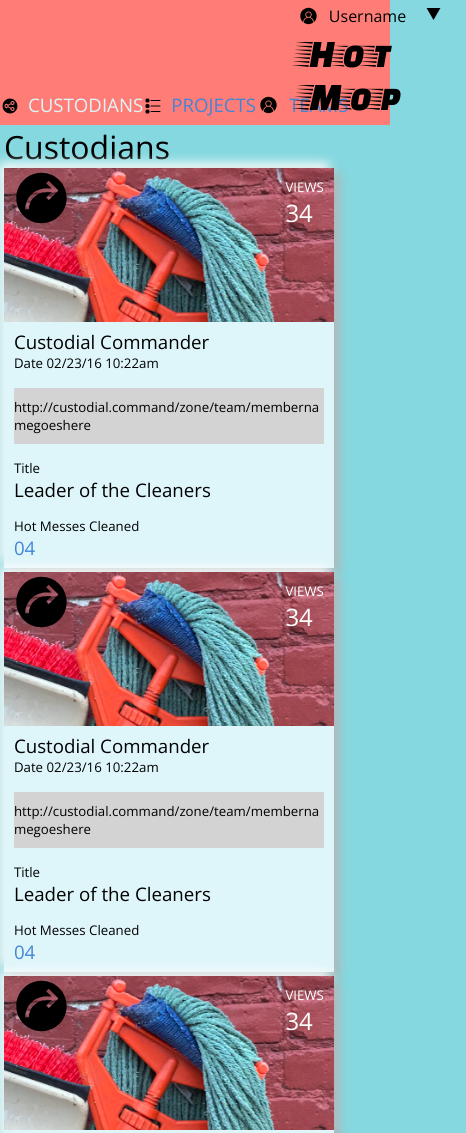
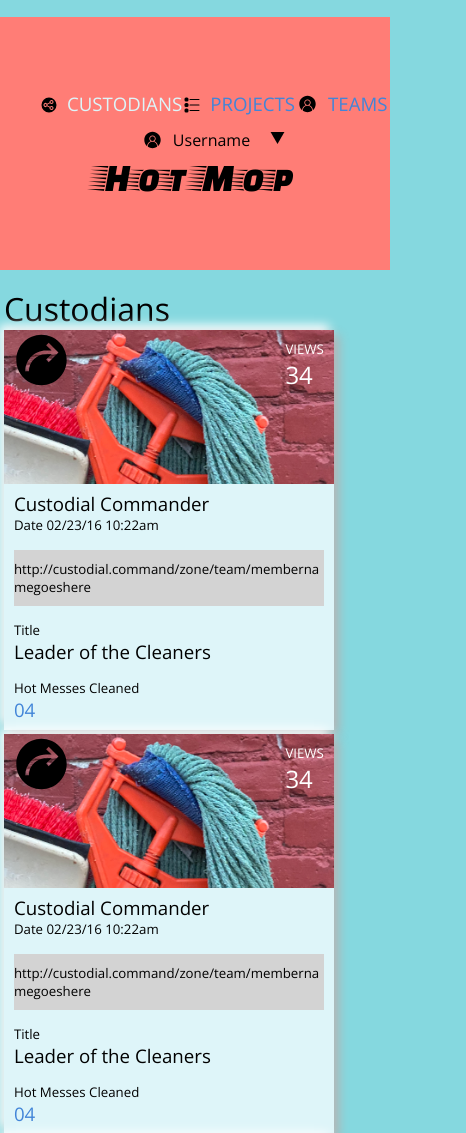
Before and after one commit to justincanthony/static-comp-challenge, a website: page index.html in a window 390 px wide. Shown: the top 1133 px of the page, 466 px wide, since content can reach past the window. Drawn offline with nearby package versions, Linux system fonts and the light colour scheme.

Commit message:
Create media query

```diff
--- a/styles.css
+++ b/styles.css
@@ -48,7 +48,6 @@ header {
 }
 
 nav {
-
   width: 50%;
   color: rgb(66,133,216);
 }
@@ -174,7 +173,7 @@ main {
   flex-direction: row;
   justify-content: space-between;
   background-image: url("./assets/D8EFC4FD-E753-4003-AA08-CFE5B7962A63_1_105_c.jpeg");
-  background-size: 330px ;
+  background-size: 330px;
 }
 
 .card-header-text {
@@ -201,27 +200,48 @@ NEED TO CREATE MEDIA QUERIES FOR DIFFERENT SCREEN SIZES
 
 ***************************************************************/
 
-/*
+
 @media screen and (max-width: 480px) {
+
   body {
-    display: flex;
-    flex-direction: column;
+    display: grid;
+    justify-items: center;
   }
-
-  nav {
-    display: flex;
-    flex-direction: column;
-  }
-
   header {
     display: flex;
     flex-direction: column;
+    align-items: center;
+    justify-content: center;
+    text-align: center;
+    margin-top: 2vh;
+    margin-bottom: 2vh;
+    height: 30vh;
+    width: 100%;
+    overflow: auto;
   }
 
-  main {
+  .admin-menu {
+    display: flex;
+    flex-direction:column;
+    width: 100%;
+    align-items: center;
+  }
 
+  .admin-menu-text{
+    display: flex;
+    align-items: center;
+    }
+
+  .logo {
+    font-family: 'Faster One', cursive;
+    font-size: 30pt;
+    margin: 0;
   }
-} */
+
+  li {
+    width: 100%;
+  }
+}
 
 /* @media screen and (min-width: 800px) {
   body {
```
